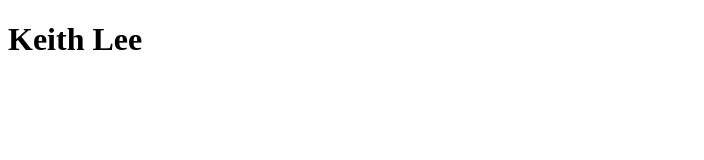
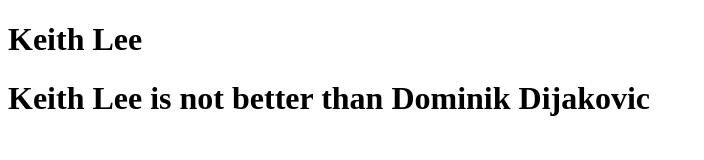
Before and after one commit to Pallabda/Covid, a plain HTML site: page index.html in a window 1280 px wide. Shown: the whole page, without its empty margins (0-704 px from the left). Drawn offline with Linux system fonts and the light colour scheme.

Commit message:
This is my second commit.

```diff
--- a/index.html
+++ b/index.html
@@ -5,6 +5,7 @@
     <title>BayBay</title>
   </head>
   <body>
-    <h1> Keith Lee </h1>
+    <h1> Keith Lee  </h1>
+    <h1> Keith Lee is not better than Dominik Dijakovic </h1>
   </body>
 </html>
```
